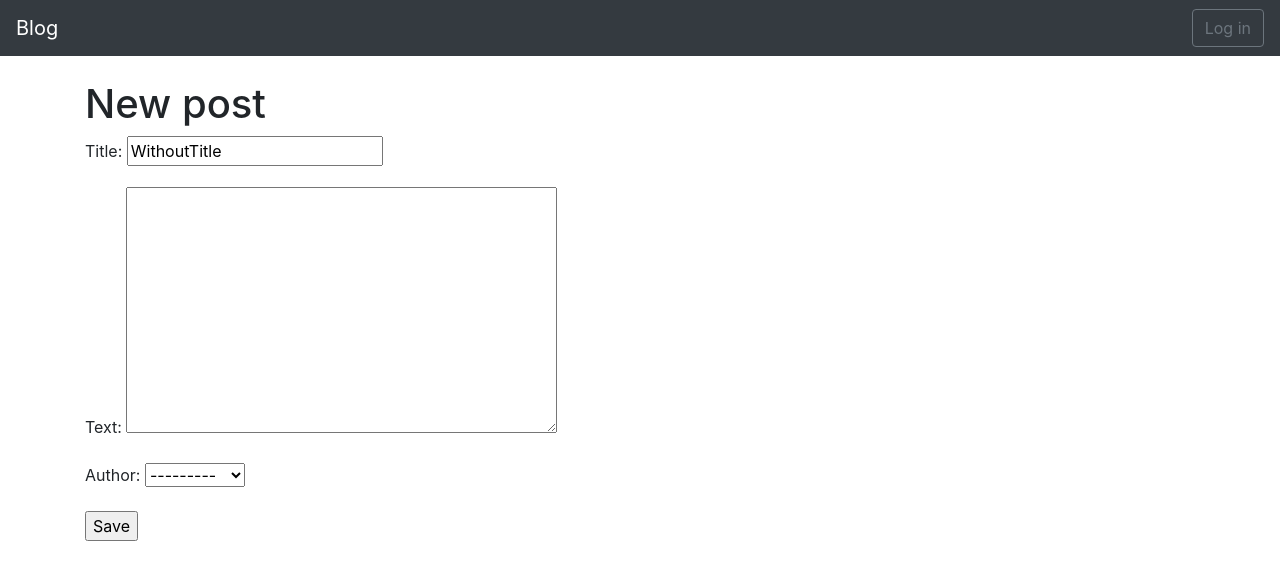
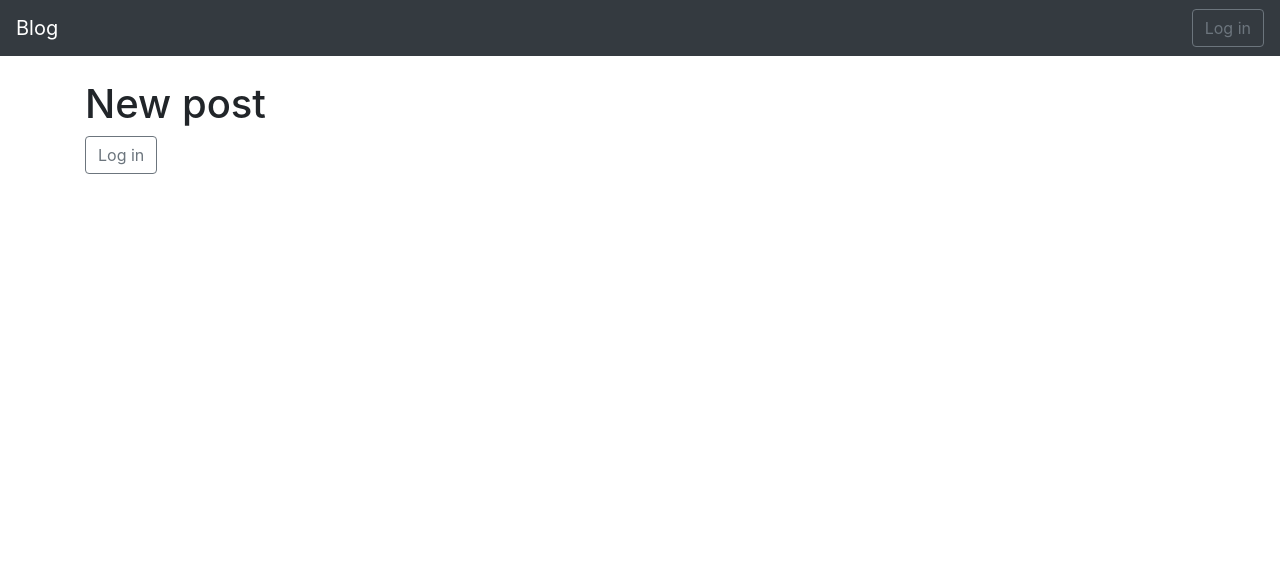
Before and after one commit to AsmodeyUA/TestTask, a Django app: page /post/new/ in a window 1280 px wide. Shown: the top 580 px of the page. Run offline with Django 3.2, Linux system fonts and the light colour scheme; data comes from the database, SQL or seed files in the repository; both versions use the stored data as it was after the commit; some libraries are stand-ins or nearby versions.

Commit message:
added new functionality (possibility to add new post for authenticated users)

```diff
--- a/blog/views.py
+++ b/blog/views.py
@@ -21,7 +21,11 @@ class PostDetailView(DetailView):
 class PostCreateView(CreateView):
     model = Post
     template_name = 'post_new.html'
-    fields = '__all__'
+    fields = ['title', 'text']
+
+    def form_valid(self, form):
+        form.instance.author = self.request.user
+        return super().form_valid(form)
 
 
 class PostUpdateView(UpdateView):
--- a/templates/base.html
+++ b/templates/base.html
@@ -24,6 +24,8 @@
                 {{ user.username }}
               </a>
               <div class="dropdown-menu dropdown-menu-right" aria-labelledby="userMenu">
+                <a class="dropdown-item" href="{% url 'post_new' %}">New Post</a>
+                <div class="dropdown-divider"></div>
                 <a class="dropdown-item" href="{% url 'password_change' %}">Change password</a>
                 <div class="dropdown-divider"></div>
                 <a class="dropdown-item" href="{% url 'logout' %}">Log out</a>
--- a/templates/post_new.html
+++ b/templates/post_new.html
@@ -2,8 +2,14 @@
 
 {% block content %}
     <h1>New post</h1>
-    <form action="" method="post">{% csrf_token %}
-      {{ form.as_p }}
-      <input type="submit" value="Save" />
-    </form>
+        {% if user.is_authenticated %}
+            <form action="" method="post">{% csrf_token %}
+              {{ form.as_p }}
+              <input type="submit" value="Save" />
+            </form>
+        {% else %}
+          <form class="form-inline ml-auto">
+            <a href="{% url 'login' %}" class="btn btn-outline-secondary">Log in</a>
+          </form>
+        {% endif %}
 {% endblock %}
```
Also changed, not shown: main_db1.sqlite3.
